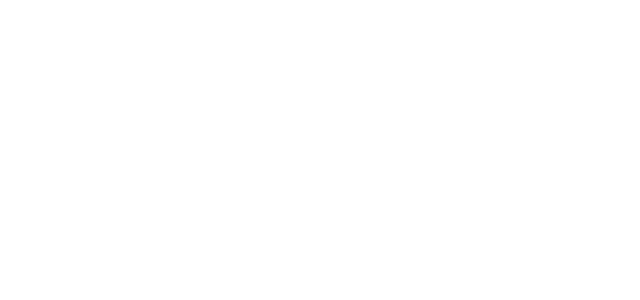
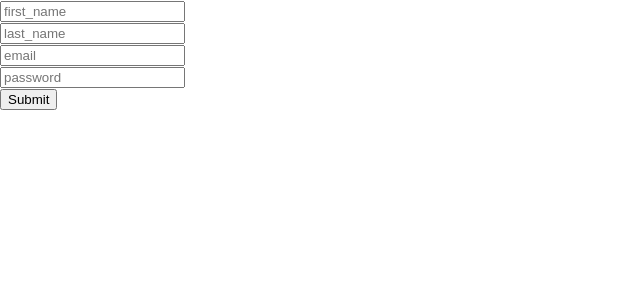
Before and after one commit to zicna/job-skill-hunt-frontend, a React (Create React App) app: page / in a window 1280 px wide. Shown: the top 300 px of the page, without its empty margins (0-640 px from the left). Built offline with nearby package versions, Linux system fonts and the light colour scheme.

Commit message:
add new form component

```diff
--- a/src/App.js
+++ b/src/App.js
@@ -1,7 +1,9 @@
+import Form from "./components/Form"
 
 function App() {
   return (
     <div className="App">
+      < Form />
     </div>
   );
 }
--- /dev/null
+++ b/src/components/Form.js
@@ -0,0 +1,46 @@
+import React, { Component } from 'react'
+
+export default class Form extends Component {
+    state ={
+        first_name: "",
+        last_name: "",
+        email: "",
+        password: ""
+    }
+
+    handleChange = (event) => {
+        // console.log("change has been made")
+        this.setState({[event.target.name]: event.target.value})
+    }
+
+    handleSubmit(event){
+        event.preventDefault()
+        // some code here
+        this.setState({first_name: "",
+        last_name: "",
+        email: "",
+        password: ""})
+    }
+
+  render() {
+    return (
+      <form onSubmit={this.handleSubmit.bind(this)}>
+          <div>
+              <input type="text" value= {this.state.first_name} onChange={this.handleChange} name="first_name" placeholder='first_name' />
+          </div>
+          <div>
+              <input type="text" value= {this.state.last_name} onChange={this.handleChange} name="last_name" placeholder='last_name' />
+          </div>
+          <div>
+              <input type="email" value= {this.state.email} onChange={this.handleChange} name="email" placeholder='email' />
+          </div>
+          <div>
+              <input type="password" value= {this.state.password} onChange={this.handleChange} name="password" placeholder='password' />
+          </div>
+          <div>
+              <input type="submit" value="Submit" />
+          </div>
+      </form>
+    )
+  }
+}
```
